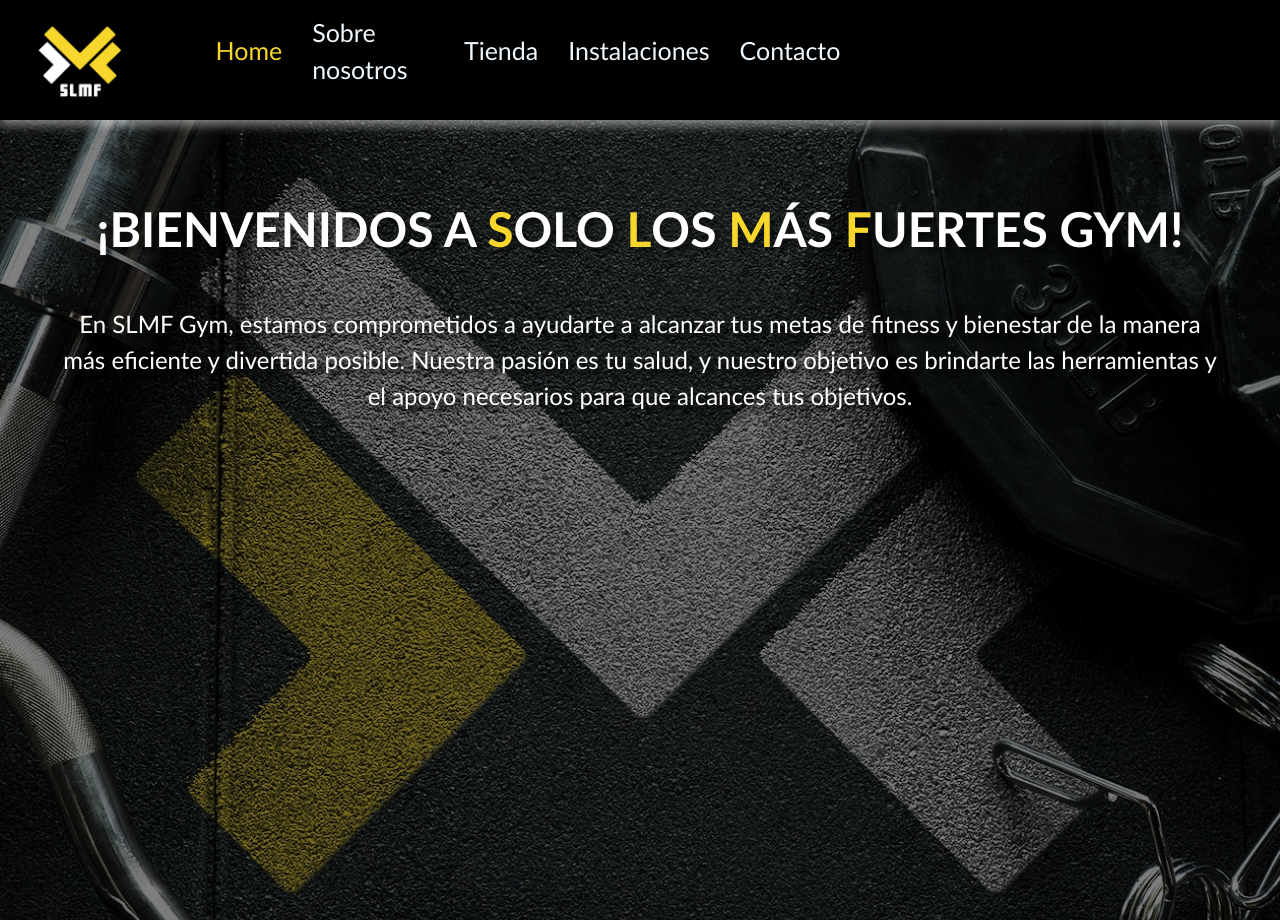
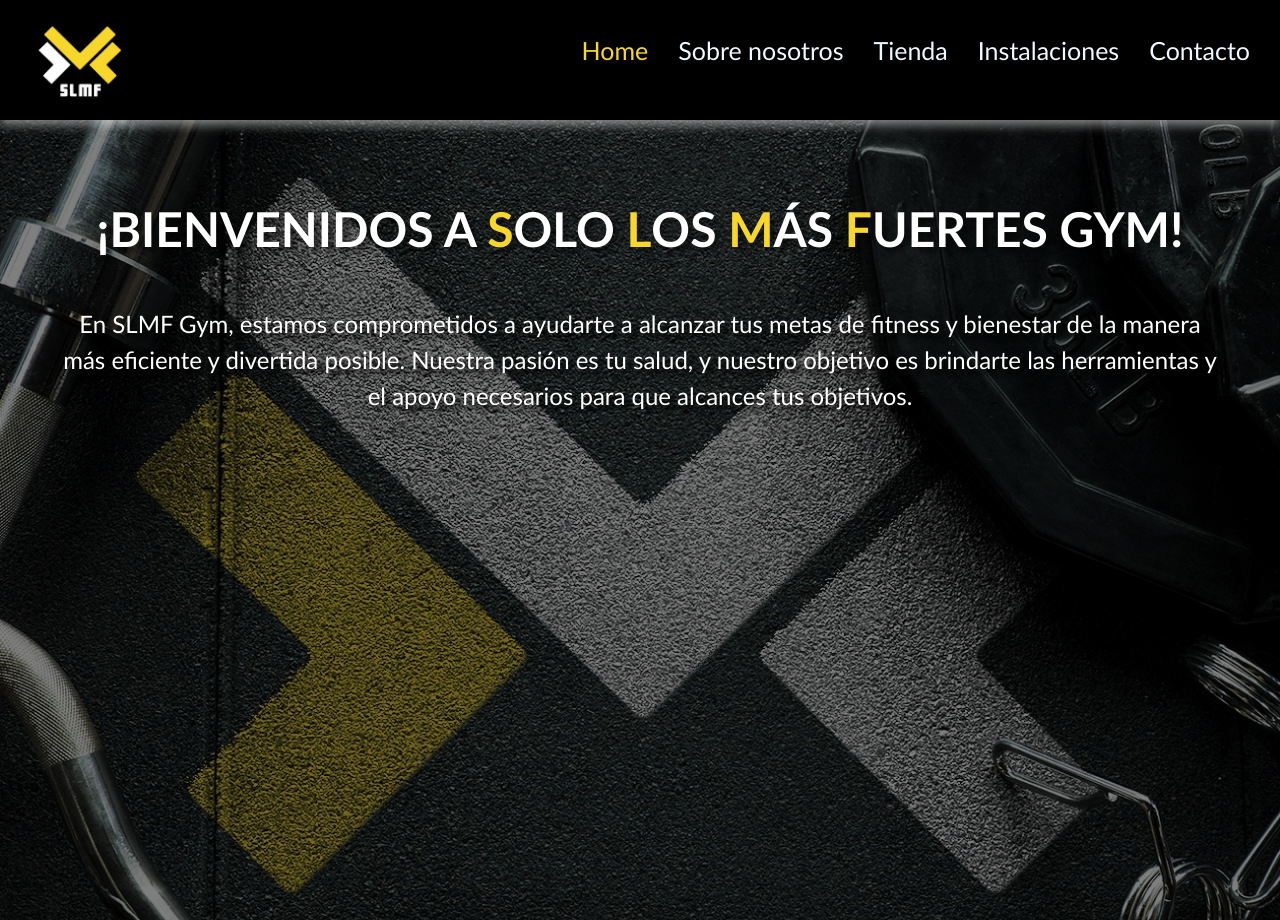
Before and after one commit to nico-giusepetti/Pre-Entrega-2, a website: page index.html in a window 1280 px wide. Shown: the top 920 px of the page. Drawn offline with nearby package versions, Linux system fonts and the light colour scheme; files that its build step writes are made by us from their sources.

Commit message:
Update _header.scss

```diff
--- a/scss/components/_header.scss
+++ b/scss/components/_header.scss
@@ -8,7 +8,7 @@ header {
     flex-wrap: wrap;
     z-index: 10;
     box-shadow: 0px 5px 10px rgba(255, 255, 255, 0.5);
-    display: flex;
+
 
     .logo, #btn_menu, label {
         display: none;
@@ -17,7 +17,7 @@ header {
     .menu {    /* nav */
         background-color: nth($list: $colores, $n: 2);
         top: 60px;
-        place-self: center end;
+        /*place-self: center end;*/
         gap: 5%;
         @include flex(row, space-between, center);
 
```
